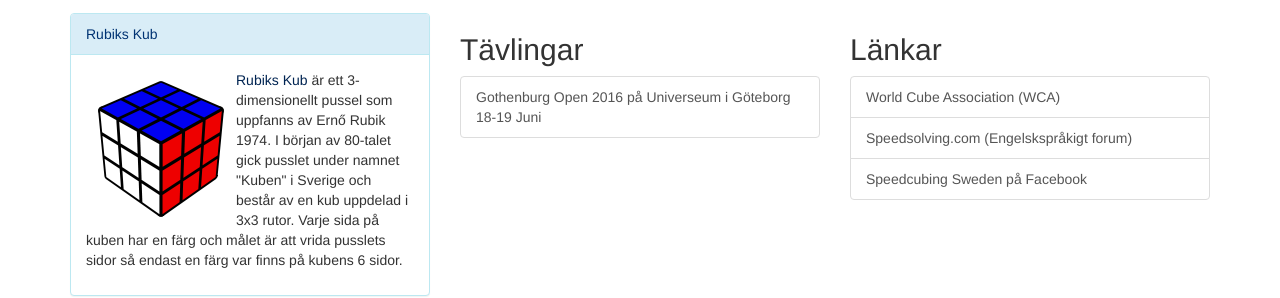
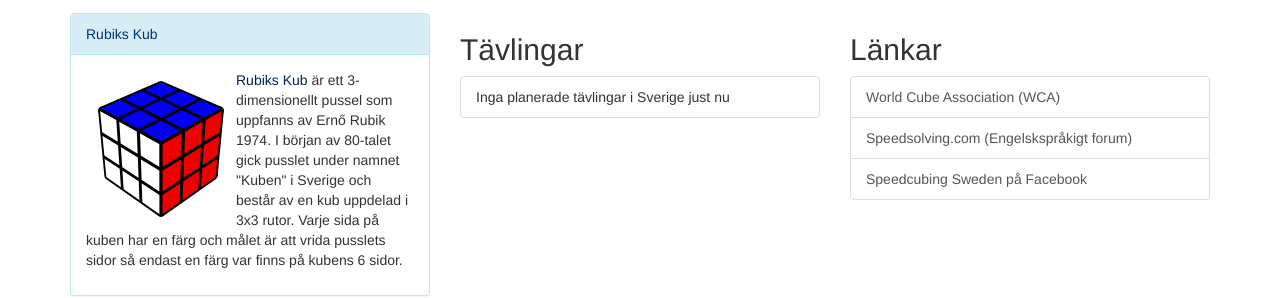
Before and after one commit to SveKub/SveKubOldSite, a Jekyll site: the page built from index.html, in a window 1280 px wide. Shown: the part 437-735 px from the top of the page. Built offline with Jekyll 4.4.1, drawn with Linux system fonts in a browser that asks for light colours; nearby versions of some CDN libraries.

Commit message:
inga planerade tävlingar

```diff
--- a/index.html
+++ b/index.html
@@ -53,7 +53,7 @@
         <div class="col-md-4">
             <h2>Tävlingar</h2>
             <div class="list-group">
-                <a class="list-group-item" tarket="_blank" href="http://devrex.se/go2016.html">Gothenburg Open 2016 på Universeum i Göteborg 18-19 Juni</a>
+                <p class="list-group-item">Inga planerade tävlingar i Sverige just nu</p>
             </div>
         </div>
         <div class="col-md-4">
```
